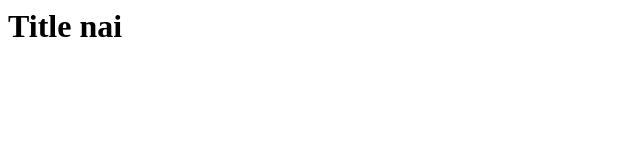
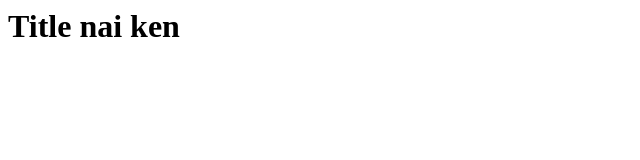
Before and after one commit to HasanAlBannaAlif/gitone, a plain HTML site: page index.html in a window 1280 px wide. Shown: the whole page, without its empty margins (0-640 px from the left). Drawn offline with Linux system fonts and the light colour scheme.

Commit message:
title updated to question

```diff
--- a/index.html
+++ b/index.html
@@ -2,6 +2,6 @@
 
 <body>
 
-<h1>Title nai</h1>
+<h1>Title nai ken</h1>
 </body>
 </html>
```
